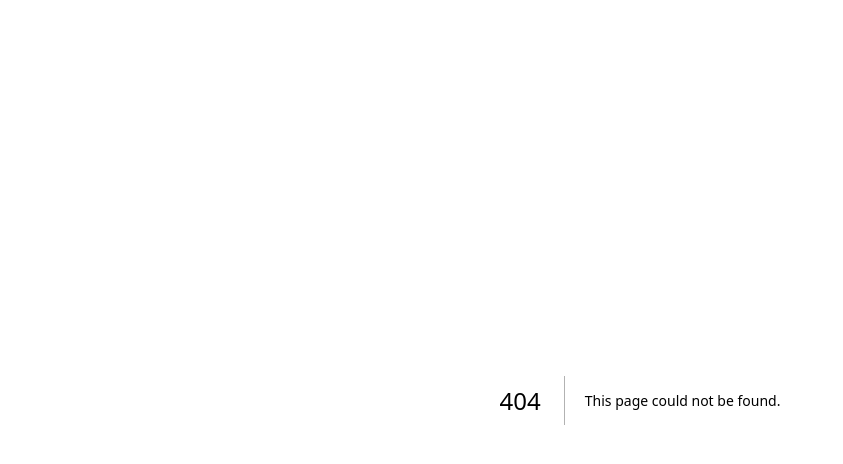
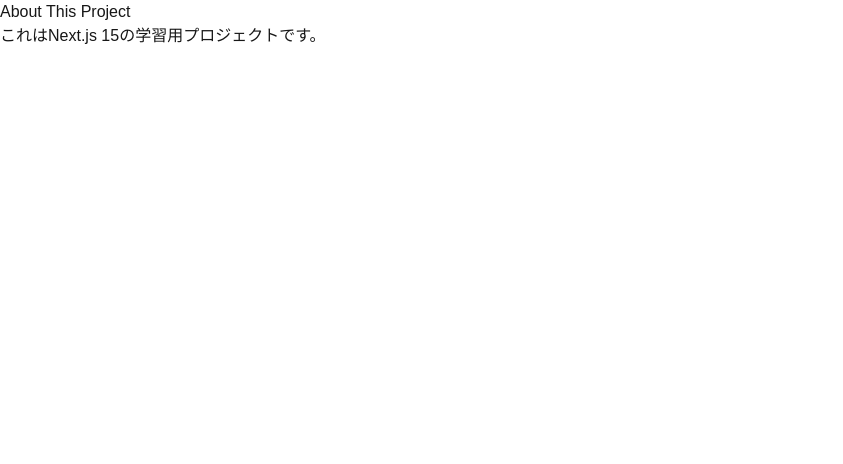
Before and after one commit to kazuhitommukai/nextjs-learning-app, a Next.js app: page /about in a window 1280 px wide. Before the commit this address had no page. Shown: the top 464 px of the page, without its empty margins (0-843 px from the left). Built offline with nearby package versions, Linux system fonts and the light colour scheme.

Commit message:
feat: add about page

```diff
--- /dev/null
+++ b/app/about/page.tsx
@@ -0,0 +1,8 @@
+export default function AboutPage() {
+  return (
+    <main>
+      <h1>About This Project</h1>
+      <p>これはNext.js 15の学習用プロジェクトです。</p>
+    </main>
+  );
+}
```
